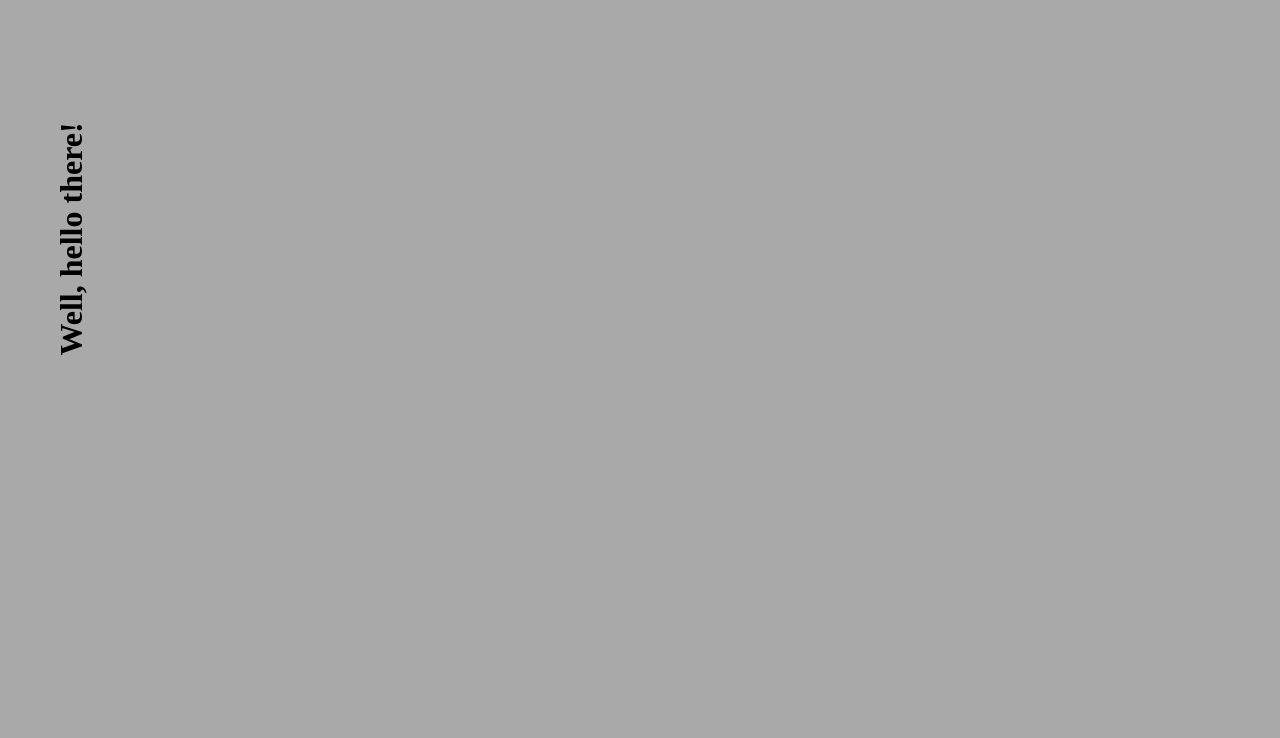
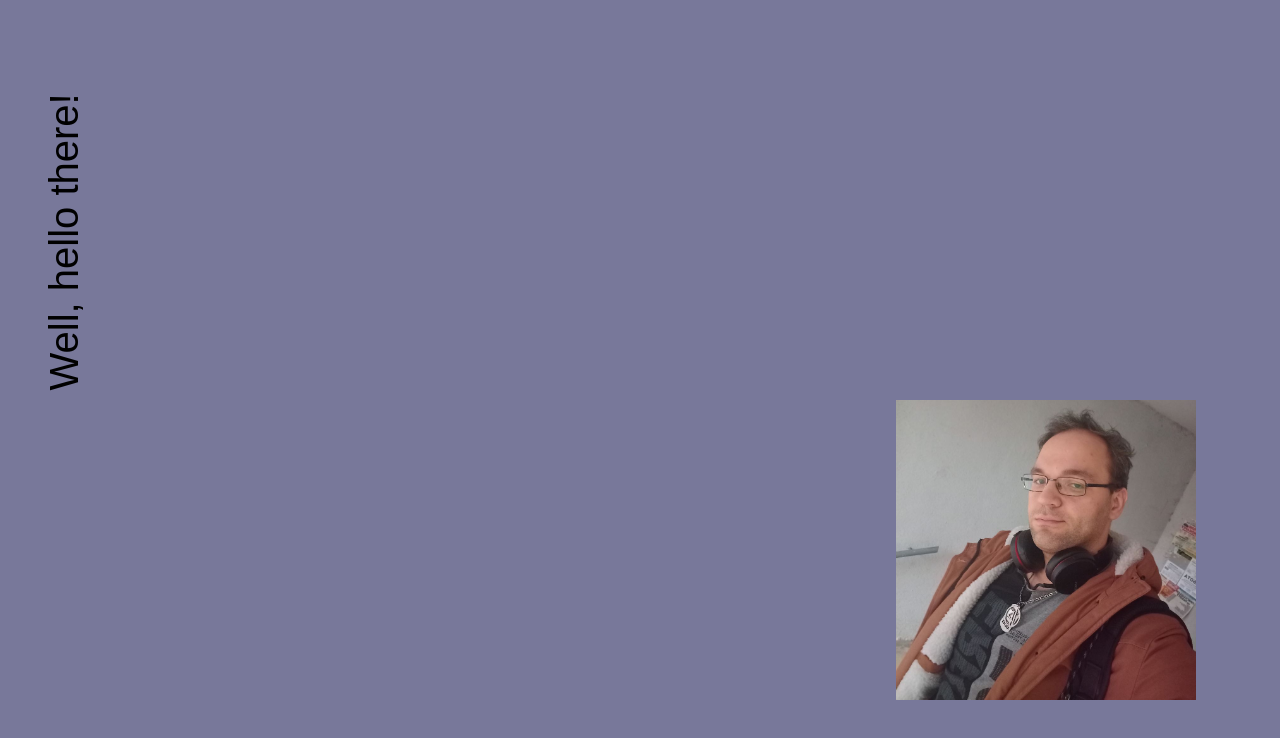
Before and after one commit to Sindiano/rsschool-cv, a plain HTML site: page index.html in a window 1280 px wide. Drawn offline with Linux system fonts and the light colour scheme.

Commit message:
feat: add photo, update style.css

```diff
--- a/index.html
+++ b/index.html
@@ -7,10 +7,10 @@
 <body>
 
 <div id="left-block">
-    <h1>Well, hello there!</h1>
+    <p id="left-text">Well, hello there!</p>
 </div>
 
-<img id="photo" src="">
+<img id="photo" src="avatar.jpg">
 
 </body>
 </html>
--- a/style.css
+++ b/style.css
@@ -1,10 +1,24 @@
 body{
-    background-color: darkgrey;
+    background-color: rgb(120, 120, 154);
 }
 #left-block {
     width: 50%;
-    position: relative;
+    position: absolute;
     left: -20%;
     height: min-content;
     rotate: -90deg;
 }
+#left-text{
+    font-size: 40px;
+    font-family: fantasy;
+    font-stretch: expanded;
+}
+#photo {
+    position: absolute;
+    left: 70%;
+    top: 50%;
+    width: 300px;
+    height: 300px;
+    object-fit: cover;
+    object-position: bottom;
+}
```
Also changed, not shown: avatar.jpg (added).
